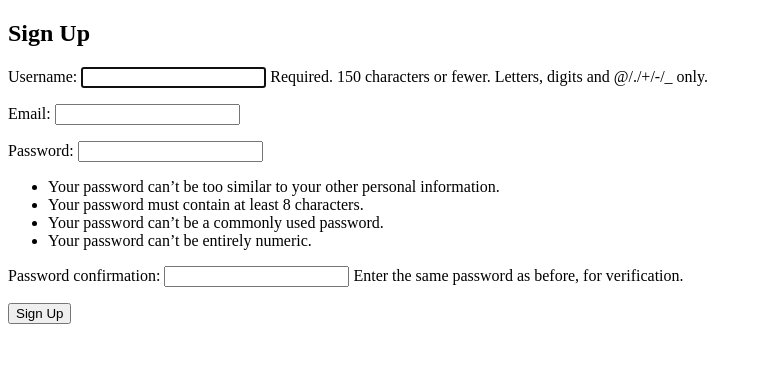
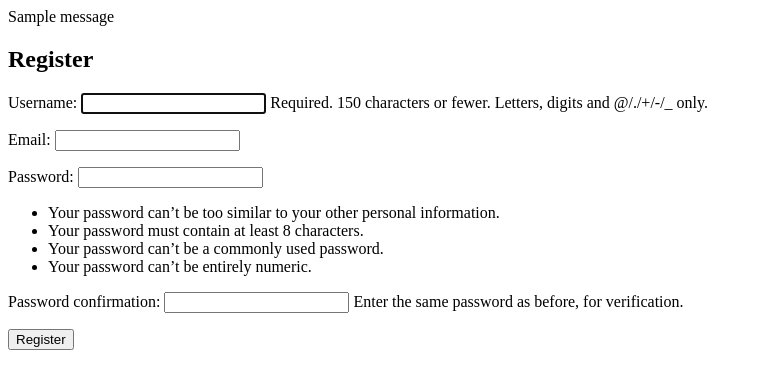
Before and after one commit to ashwin-jm/talesome, a Django app: page /register/ in a window 1280 px wide. Shown: the top 389 px of the page, without its empty margins (0-762 px from the left). Run offline with Django 5.2, Linux system fonts and the light colour scheme; tables that the repository leaves empty hold one stand-in row (values such as "Sample post"); one stand-in notice (Sample message) is shown; some libraries are stand-ins or nearby versions.

Commit message:
Create base.html for extension

```diff
--- /dev/null
+++ b/talesome/core/templates/core/base.html
@@ -0,0 +1,20 @@
+<!DOCTYPE html>
+<html lang="en">
+<head>
+    <meta charset="UTF-8">
+    <meta name="viewport" content="width=device-width, initial-scale=1.0">
+    <title>{% block title %}Talesome{% endblock %}</title>
+</head>
+<body>
+    {% if messages %}
+        {% for message in messages %}
+            <div class="alert alert-{{ message.tags }}">
+                {{ message }}
+            </div>
+        {% endfor %}
+    {% endif %}
+
+    {% block content %}
+    {% endblock %}
+</body>
+</html>
--- /dev/null
+++ b/talesome/core/templates/core/register.html
@@ -0,0 +1,12 @@
+{% extends 'core/base.html' %}
+
+{% block title %}Register - Talesome{% endblock %}
+
+{% block content %}
+    <h2>Register</h2>
+    <form method="POST">
+        {% csrf_token %}
+        {{ form.as_p }}
+        <button type="submit">Register</button>
+    </form>
+{% endblock %}
--- a/talesome/core/templates/register/register.html
+++ b/talesome/core/templates/register/register.html
@@ -1,5 +1,8 @@
+{% extends 'base.html' %}
+{% load crispy_forms_tags %}
+{% block content %}
 
-{% load crispy_forms_tags %}
+
 
 <!DOCTYPE html>
 <html>
@@ -15,3 +18,4 @@
     </form>
 </body>
 </html>
+{% endblock %}
--- a/talesome/core/views.py
+++ b/talesome/core/views.py
@@ -12,4 +12,4 @@ def register(request):
             return redirect('login')
     else:
         form = UserRegisterForm()
-    return render(request, 'register/register.html', {'form': form})
+    return render(request, 'core/register.html', {'form': form})
--- a/talesome/talesome/settings.py
+++ b/talesome/talesome/settings.py
@@ -56,7 +56,7 @@ ROOT_URLCONF = 'talesome.urls'
 TEMPLATES = [
     {
         'BACKEND': 'django.template.backends.django.DjangoTemplates',
-        'DIRS': [],
+        'DIRS': [BASE_DIR / 'templates'],
         'APP_DIRS': True,
         'OPTIONS': {
             'context_processors': [
```
